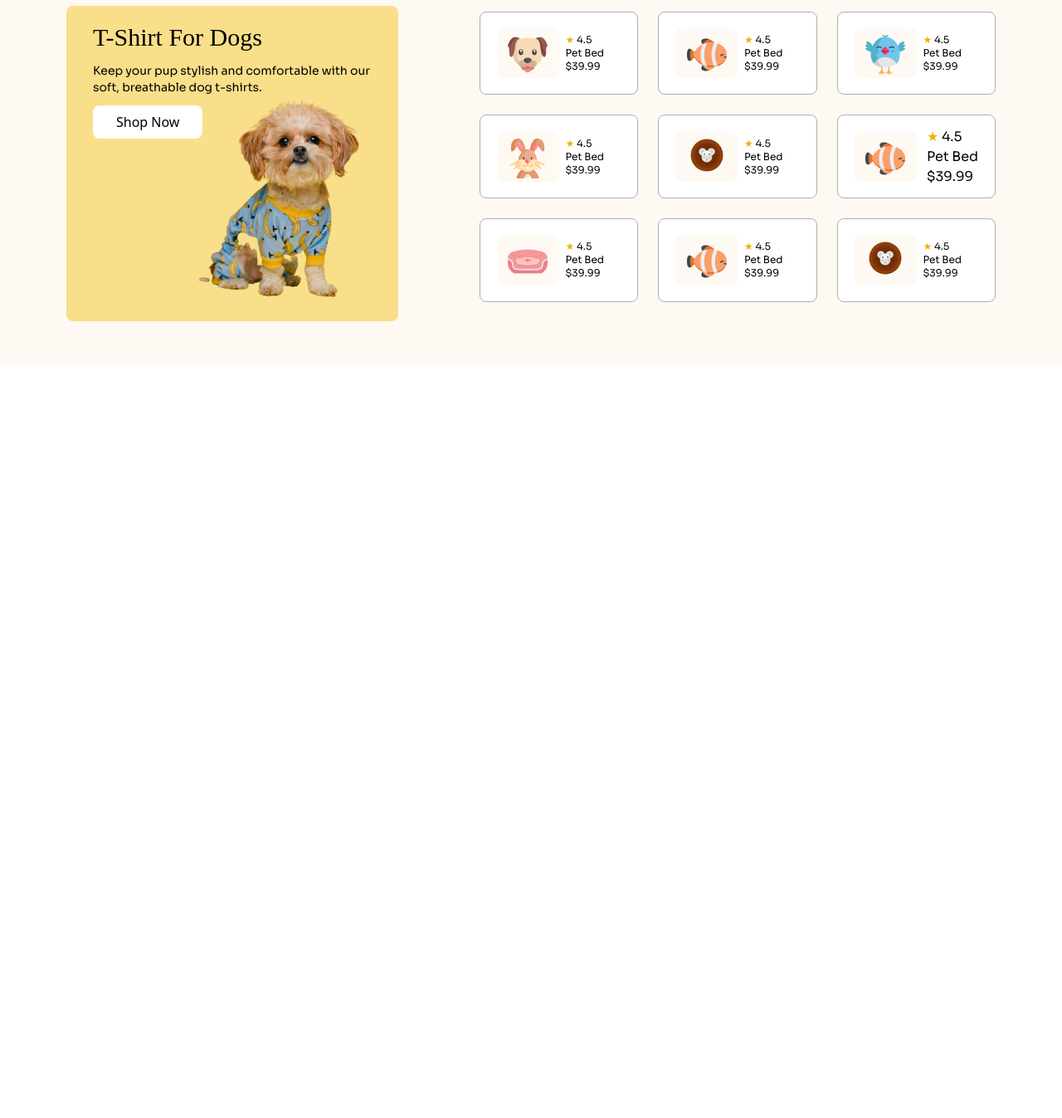
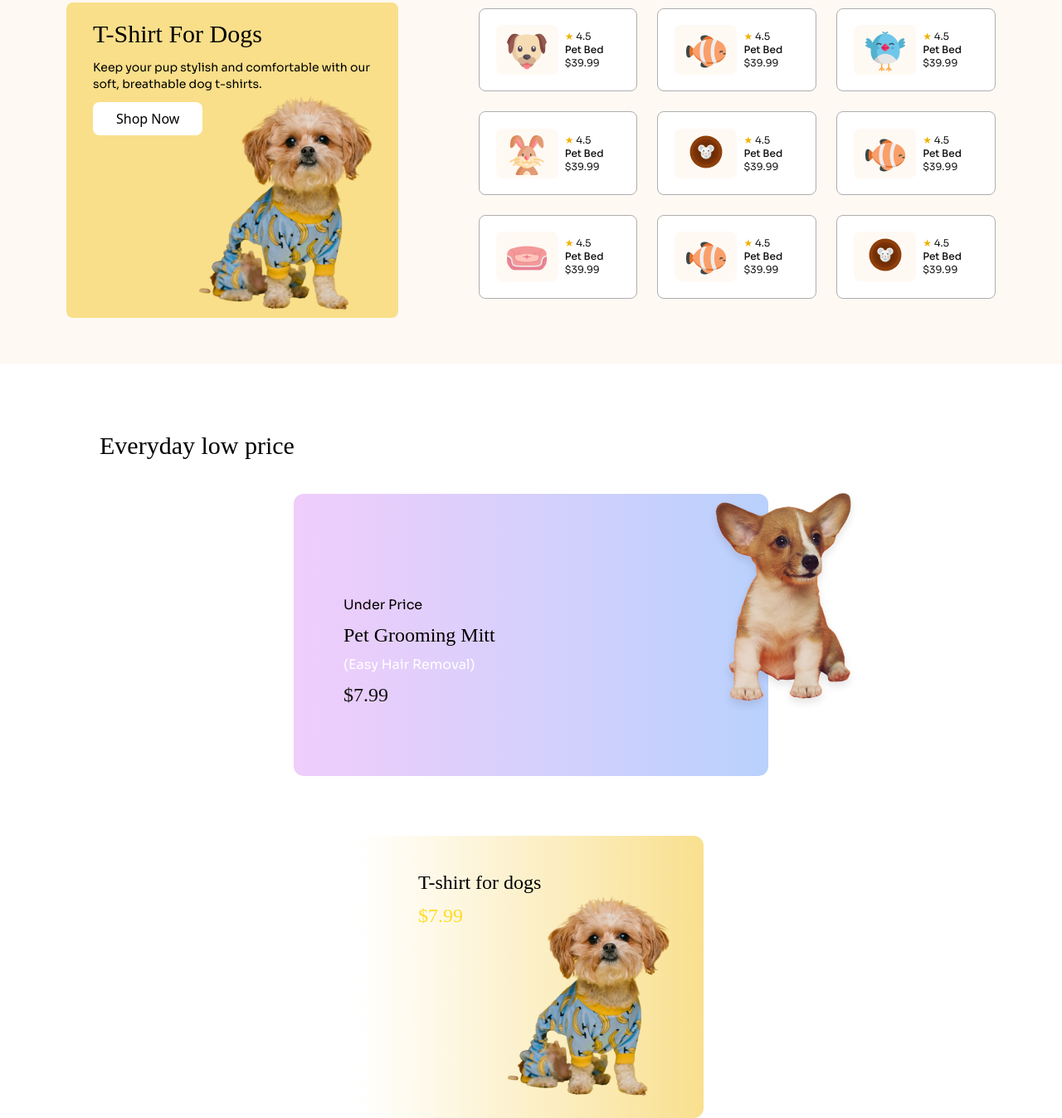
Before and after one commit to nishatjahan62/Assignment-3, a plain HTML site: page index.html in a window 1280 px wide. Shown: the part 1354-2701 px from the top of the page at 83% size. Before the commit the page ends 1793 px from the top, so only its background shows below. Drawn offline with nearby package versions, Linux system fonts and the light colour scheme; a web font is replaced by a local one.

Commit message:
added resonsive price section

```diff
--- a/index.html
+++ b/index.html
@@ -41,7 +41,7 @@
             @apply text-center mx-0 bg-card h-[200px] sm:bg-card h-[220px]
         }
         .products-container{
-            @apply border-1 border-[#AFAEAE] rounded-lg flex justify-between items-center text-center bg-white px-5 gap-2
+            @apply font-sora text-primary border-1 border-[#AFAEAE] rounded-lg flex justify-between items-center text-center bg-white px-5 gap-2
         }
         .product-img{
            @apply bg-[#FFF9F4]  my-2  w-[75px] h-[60px] rounded-lg
@@ -136,8 +136,8 @@
             </div>
         </section>
 
-        <section class=" mt-20 h-[600px] sm:bg-[#FFF9F4] ">
-            <h2 class="font-adlam text-4xl px-10 pt-20 pb-8 sm:px-20 ">Trending Pet Products</h2>
+        <section class=" mt-20 sm:h-[600px] sm:bg-[#FFF9F4] ">
+            <h2 class="font-adlam text-3xl px-10 pt-20 pb-8 sm:px-20 ">Trending Pet Products</h2>
             <div class="flex flex-col gap-10 sm:flex-row justify-between sm:px-20 items-center">
 
                 <div class="relative mt-4 bg-card h-[380px] w-[400px] rounded-lg">
@@ -146,16 +146,15 @@
                         <p class="font-sora text-xs sm:text-sm">Keep your pup stylish and comfortable with our soft, breathable dog t-shirts. </p>
                         <button class=" btn-secondary">Shop Now</button>
                     </div>
-               <div class="relative left-40 -top-15"> <img class="w-[50%]" src="./c1-assets/cute-pet-mid.png" alt=""></div>
+               <div class="relative w-[60%] left-35 -top-10 sm:left-40 -top-15"> <img class="w-[90%]" src="./c1-assets/cute-pet-mid.png" alt=""></div>
             </div>
-
                 <div class=" h-[350px] grid grid-cols-2 gap-4 mx-0 sm:grid-cols-3 sm:gap-6 ">
                     <div class="products-container">
                         <div class="product-img"><img class="mx-auto pt-2" src="./c1-assets/dog-cartoon.png" alt="">
                         </div>
                         <div class="font-sora text-xs pr-5 text-left">
                             <p><span class="text-yellow-500 test-xl">&#9733; </span>4.5</p>
-                            <h4>Pet Bed</h4>
+                            <h4 class="font-medium">Pet Bed</h4>
                             <p>$39.99</p>
                         </div>
                     </div>
@@ -164,7 +163,7 @@
                         </div>
                         <div class="font-sora text-xs pr-5 text-left">
                             <p><span class="text-yellow-500 test-xl">&#9733; </span>4.5</p>
-                            <h4>Pet Bed</h4>
+                            <h4 class="font-medium">Pet Bed</h4>
                             <p>$39.99</p>
                         </div>
                     </div>
@@ -173,7 +172,7 @@
                         </div>
                         <div class="font-sora text-xs pr-5 text-left">
                             <p><span class="text-yellow-500 test-xl">&#9733; </span>4.5</p>
-                            <h4>Pet Bed</h4>
+                            <h4 class="font-medium">Pet Bed</h4>
                             <p>$39.99</p>
                         </div>
                     </div>
@@ -183,7 +182,7 @@
                         </div>
                         <div class="font-sora text-xs pr-5 text-left">
                             <p><span class="text-yellow-500 test-xl">&#9733; </span>4.5</p>
-                            <h4>Pet Bed</h4>
+                            <h4 class="font-medium">Pet Bed</h4>
                             <p>$39.99</p>
                         </div>
                     </div>
@@ -193,16 +192,16 @@
                         </div>
                         <div class="font-sora text-xs pr-5 text-left">
                             <p><span class="text-yellow-500 test-xl">&#9733; </span>4.5</p>
-                            <h4>Pet Bed</h4>
+                            <h4 class="font-medium">Pet Bed</h4>
                             <p>$39.99</p>
                         </div>
                     </div>
                     <div class="products-container">
                         <div class="product-img"> <img class="mx-auto pt-2" src="./c1-assets/fish-cartoon.png" alt="">
                         </div>
-                        <div class="font-sora text-xspr-5 text-left">
+                        <div class="font-sora text-xs pr-5 text-left">
                             <p><span class="text-yellow-500 test-xl">&#9733; </span>4.5</p>
-                            <h4>Pet Bed</h4>
+                            <h4 class="font-medium">Pet Bed</h4>
                             <p>$39.99</p>
                         </div>
                     </div>
@@ -210,7 +209,7 @@
                         <div class="product-img"><img class="mx-auto pt-2" src="./c1-assets/pet-couch.png" alt=""></div>
                         <div class="font-sora text-xs pr-5 text-left">
                             <p><span class="text-yellow-500 test-x">&#9733; </span>4.5</p>
-                            <h4>Pet Bed</h4>
+                            <h4 class="font-medium">Pet Bed</h4>
                             <p>$39.99</p>
                         </div>
                     </div>
@@ -220,7 +219,7 @@
                         </div>
                         <div class="font-sora text-xs pr-5 text-left">
                             <p><span class="text-yellow-500 test-xl">&#9733; </span>4.5</p>
-                            <h4>Pet Bed</h4>
+                            <h4 class="font-medium">Pet Bed</h4>
                             <p>$39.99</p>
                         </div>
                     </div>
@@ -230,16 +229,36 @@
                         </div>
                         <div class="font-sora text-xs pr-5 text-left">
                             <p><span class="text-yellow-500 test-xl">&#9733; </span>4.5</p>
-                            <h4>Pet Bed</h4>
+                            <h4 class="font-medium">Pet Bed</h4>
                             <p>$39.99</p>
                         </div>
                     </div>
                 </div>
         </section>
-        <!-- <section class="mx-20 mt-20">
-            <h2 class="font-adlam text-2xl sm:text-4xl ">Everyday low price</h2>
+        <section class="px-10 sm:mx-20 mt-20">
+            <h2 class="font-adlam text-2xl sm:text-3xl ">Everyday low price</h2>
+            <div class=" flex flex-col sm:flex sm:justify-center sm:items-center gap-8">
+            <div class="realative bg-linear-to-l from-[#B9D1FD] to-[#F0CDFB] h-auto sm:w-[55%]  sm:h-[340px] sm:flex sm:justify-between sm:items-center mt-10 rounded-xl">
+                <div class="px-10 pt-10 sm:px-15 relative sm:w-[380px]">
+                    <p class="font-sora pb-2 hide">Under Price</p>
+                <h2 class=" font-adlam text-xl sm:text-2xl pb-2">Pet Grooming Mitt</h2>
+                <p class="font-sora text-white pb-2 hide">(Easy Hair Removal)</p>
+                <p class="text-white sm:text-primary font-adlam text-2xl">$7.99</p></div>
+                <div class="relative w-[60%] left-30  sm:w-[50%]  sm:left-35 bottom-10" >
+                <img class=" w-[90%]sm:w-full" src="./c1-assets/cute-dog-mid.png" alt=""></div>
+            </div>
 
-        </section> -->
+            <div class= "sm:w-[40%] sm:h-[340px]  sm:mt-10 sm:px-10 bg-linear-to-l from-[#F9E08E] to-[#FFFFFF] rounded-xl">
+                <div class="px-8 relative sm:w-[400px] pt-10">
+                <h2 class=" font-adlam text-xl sm:text-2xl pb-2 ">T-shirt for dogs</h2>
+                <p class="font-adlam text-[#FFDC26] text-xl sm:text-2xl">$7.99</p>
+            </div>
+            <div class=" relative w-[60%] left-30  sm:w-[60%]  sm:left-35 bottom-10">
+                <img class=" w-[90%]sm:w-full" src="./c1-assets/cute-pet-mid.png" alt="">
+            </div>
+            </div>
+        </div>
+        </section>
     </main>
     <footer>
 
```
